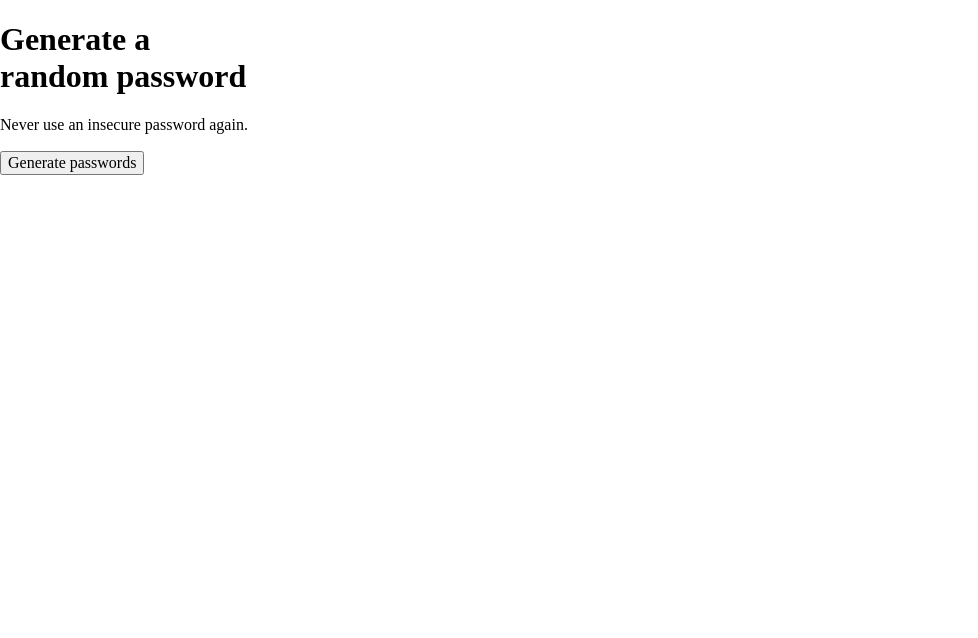
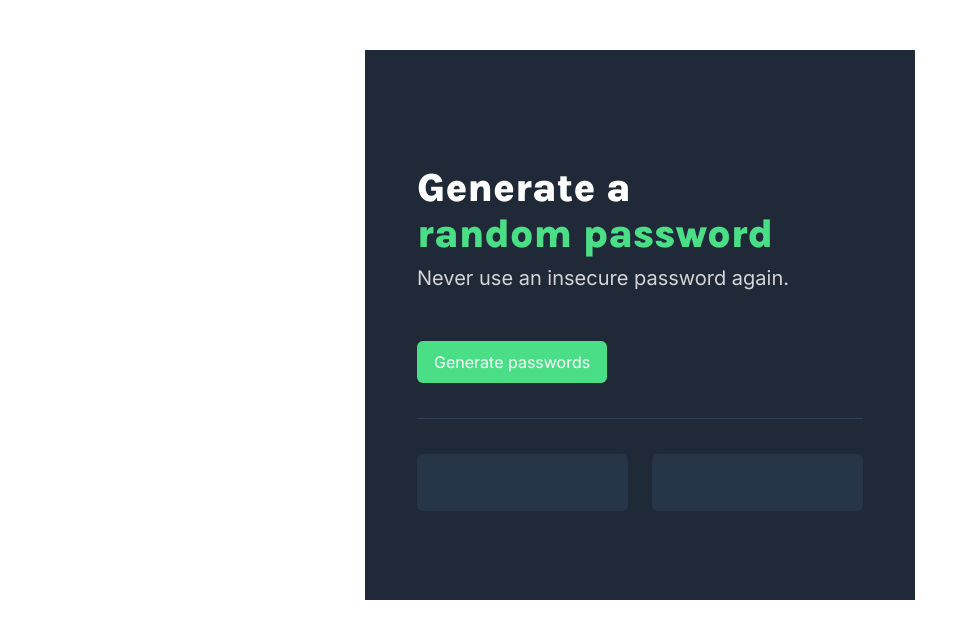
Before and after one commit to shantdashjian/password-generator, a plain HTML site: page index.html in a window 1280 px wide. Shown: the whole page, without its empty margins (0-978 px from the left). Drawn offline with nearby package versions, Linux system fonts and the light colour scheme.

Commit message:
Finish styling for presentability

```diff
--- a/index.css
+++ b/index.css
@@ -1,3 +1,71 @@
 body {
     margin: 0;
+    font-family: 'Inter', sans-serif;
 }
+
+#top-container {
+    width: 550px;
+    height: 550px;
+    background: #1F2937;
+    box-sizing: border-box;
+    display: block;
+    margin: 50px auto;
+    padding-top: 115px;
+    padding-left: 52px;
+    padding-right: 52px;
+}
+
+header {
+    margin-bottom: 51px;
+}
+
+#header-title {
+    margin: 0px 0px 10px 0px;
+    font-size: 40px;
+    font-weight: 800;
+    color: #FFFFFF;
+    font-family: 'Karla', sans-serif;
+}
+
+.emphasized-text {
+    color: #4ADF86 !important;
+}
+#header-description {
+    font-size: 20px;
+    font-weight: 400;
+
+    color: #D5D4D8;
+    margin: 0px;
+}
+
+#generate-passwords-btn {
+    height: 42px;
+    font-family: inherit;
+    background: #4ADF86 !important;
+    color: #FFFFFF;
+    padding: 9px 17px;
+    border: none;
+    border-radius: 6px;
+}
+
+#generate-passwords-section {
+    padding-bottom: 35px;
+    border-bottom: 1px solid #2F3E53;
+}
+
+#passwords-section {
+    padding-top: 35px;
+    display: flex;
+    justify-content: space-between;
+}
+
+.password {
+    width: 211px;
+    height: 39px;
+    background: #273549;
+    color: #4ADF86;
+    font-size: 16px;
+    text-align: center;
+    padding-top: 18px;
+    border-radius: 6px;
+}
--- a/index.html
+++ b/index.html
@@ -1,21 +1,28 @@
 <html>
-    <head><link rel="stylesheet" href="https://cdnjs.cloudflare.com/ajax/libs/normalize/8.0.1/normalize.css">
+<head>
+  <link rel="stylesheet" href="https://cdnjs.cloudflare.com/ajax/libs/normalize/8.0.1/normalize.css">
+  <link rel="preconnect" href="https://fonts.googleapis.com">
+  <link rel="preconnect" href="https://fonts.gstatic.com" crossorigin>
+  <link href="https://fonts.googleapis.com/css2?family=Karla:wght@400;800&display=swap" rel="stylesheet">
+  <link href="https://fonts.googleapis.com/css2?family=Inter&display=swap" rel="stylesheet">
   <link rel="stylesheet" href="index.css">
 </head>
 <body>
+<div id="top-container">
   <header>
-            <h1>Generate a<br>random password</h1>
-            <p>Never use an insecure password again.</p>
+    <p id="header-title">Generate a<br><span class="emphasized-text">random password</span></p>
+    <p id="header-description">Never use an insecure password again.</p>
   </header>
   <main>
     <section id="generate-passwords-section">
       <button id="generate-passwords-btn">Generate passwords</button>
     </section>
     <section id="passwords-section">
-                <span id="first-password-el"></span>
-                <span id="second-password-el"></span>
+      <span class="password" id="first-password-el"></span>
+      <span class="password" id="second-password-el"></span>
     </section>
   </main>
   <script src="index.js"></script>
+</div>
 </body>
 </html>
```
Lines whose indentation alone changed are shown as unchanged.
